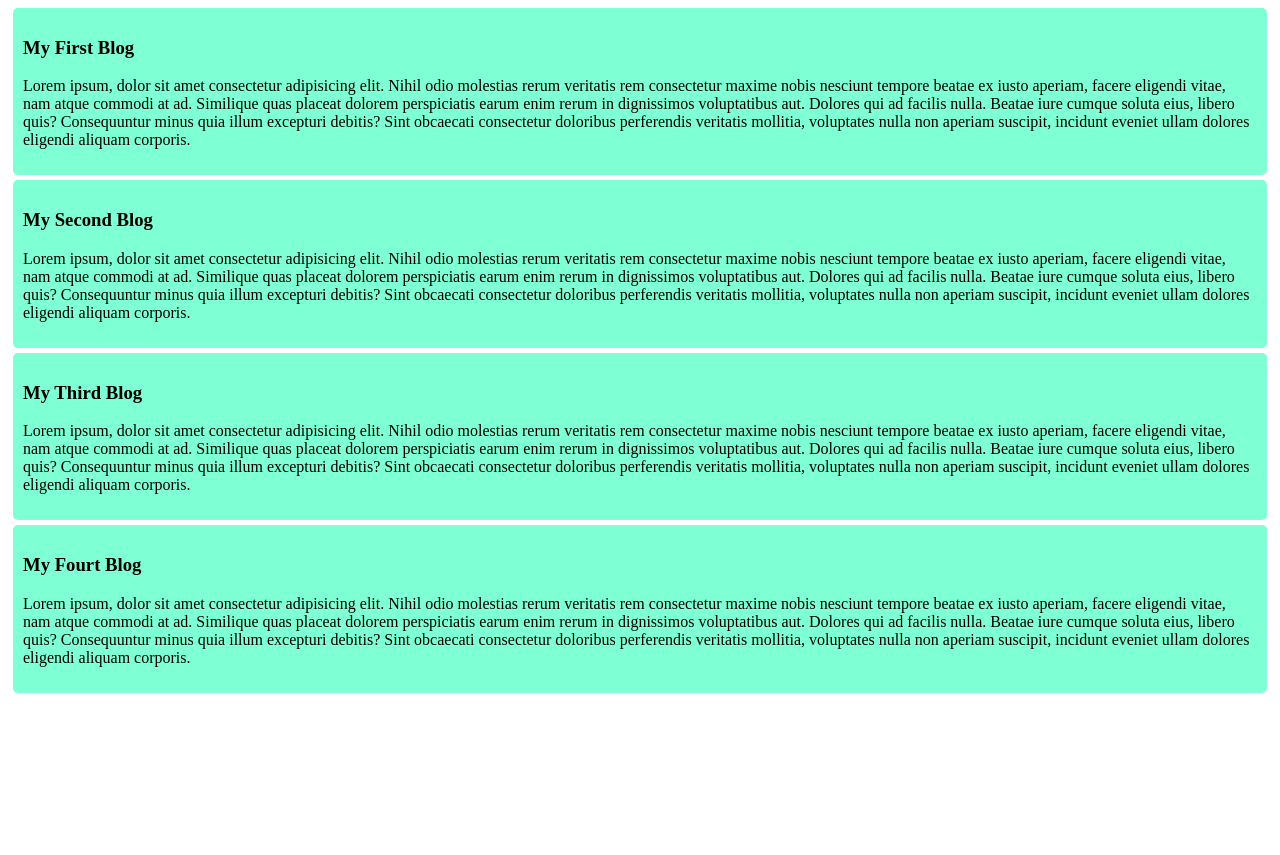
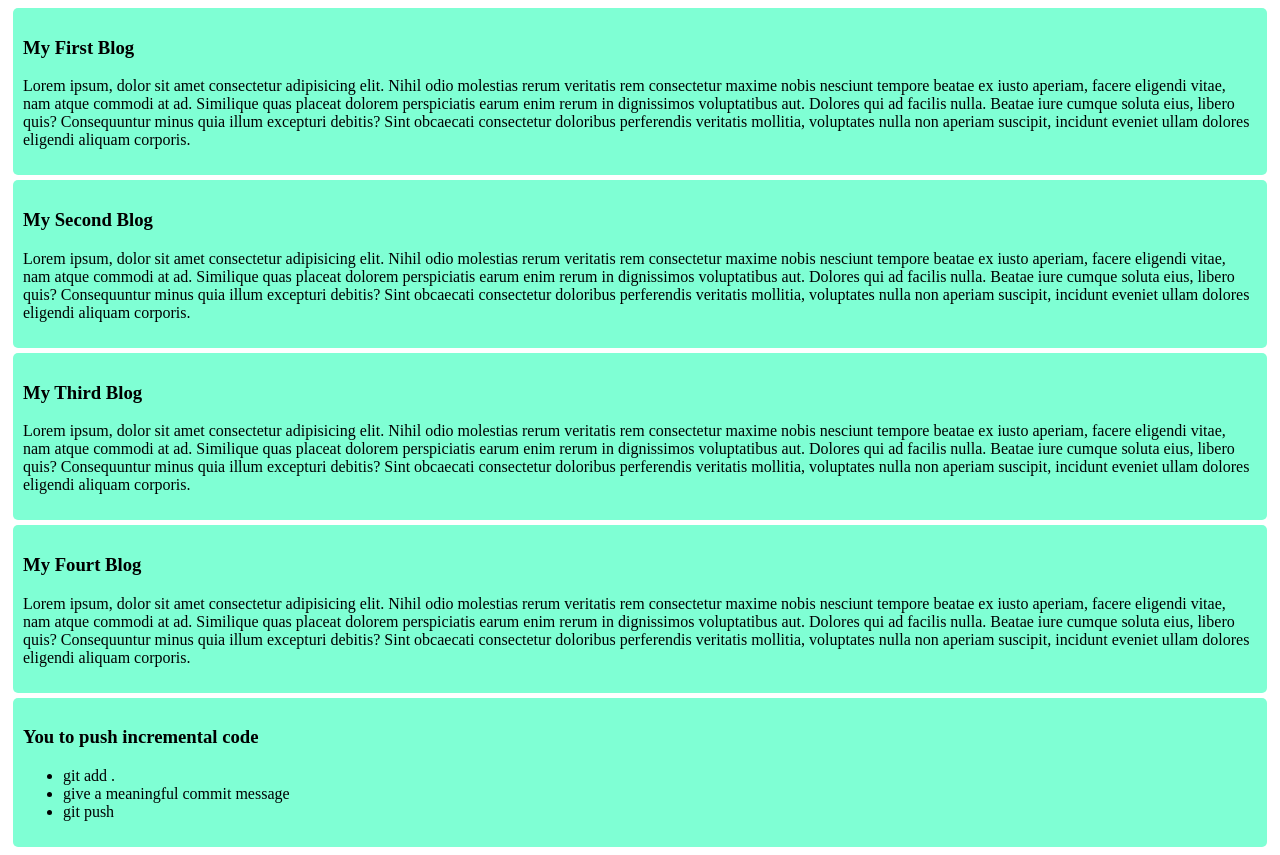
Before and after one commit to yeatasim-cse9/my-second-repo, a plain HTML site: page index.html in a window 1280 px wide. Before the commit the page ends 800 px from the top, so only its background shows below. Drawn offline with Linux system fonts and the light colour scheme.

Commit message:
added a list to push

```diff
--- a/index.html
+++ b/index.html
@@ -23,6 +23,14 @@
         <h3>My Fourt Blog</h3>
         <p>Lorem ipsum, dolor sit amet consectetur adipisicing elit. Nihil odio molestias rerum veritatis rem consectetur maxime nobis nesciunt tempore beatae ex iusto aperiam, facere eligendi vitae, nam atque commodi at ad. Similique quas placeat dolorem perspiciatis earum enim rerum in dignissimos voluptatibus aut. Dolores qui ad facilis nulla. Beatae iure cumque soluta eius, libero quis? Consequuntur minus quia illum excepturi debitis? Sint obcaecati consectetur doloribus perferendis veritatis mollitia, voluptates nulla non aperiam suscipit, incidunt eveniet ullam dolores eligendi aliquam corporis.</p>
     </div>
+    <div>
+        <h3>You to push incremental code</h3>
+        <ul>
+            <li>git add .</li>
+            <li>give a meaningful commit message</li>
+            <li>git push</li>
+        </ul>
+    </div>
 
 </body>
 </html>
```
